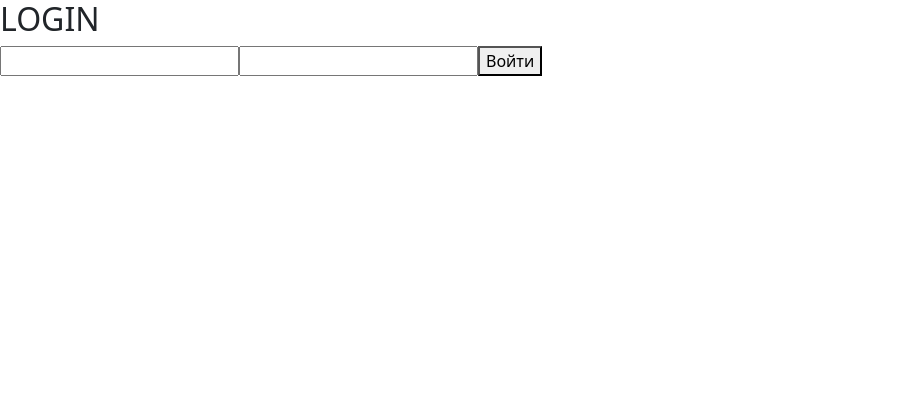
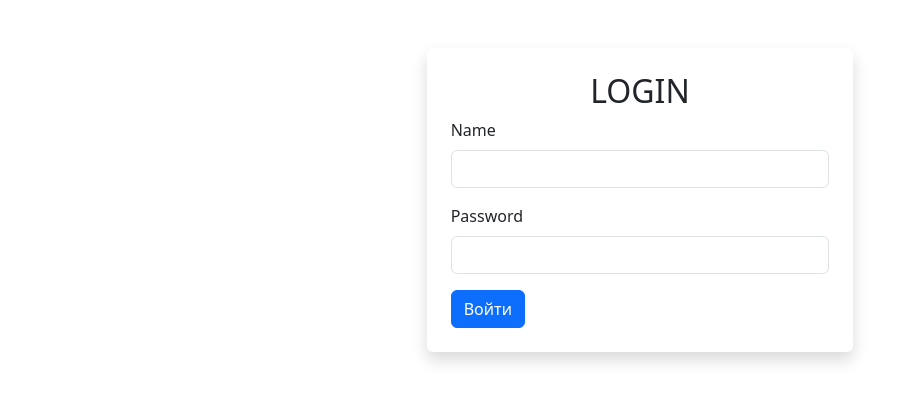
Before and after one commit to Warckut/frontend-project-12, a React (Create React App) app in the folder frontend/: page /login in a window 1280 px wide. Shown: the top 402 px of the page, without its empty margins (0-919 px from the left). Built offline with nearby package versions, Linux system fonts and the light colour scheme.

Commit message:
added auth

```diff
--- a/frontend/src/components/App.jsx
+++ b/frontend/src/components/App.jsx
@@ -1,19 +1,68 @@
-import { BrowserRouter, Routes, Route } from 'react-router-dom';
+import {
+  BrowserRouter,
+  Routes,
+  Route,
+  Navigate,
+  useLocation,
+} from 'react-router-dom';
 
-import React from 'react';
+import React, { useMemo, useState, useEffect } from 'react';
+import AuthContext from '../context';
+import useAuth from '../hooks';
+
 import Login from '../pages/Login';
 import NoMatch from '../pages/NoMatch';
+import Chat from '../pages/Chat';
+
+const AuthProvider = ({ children }) => {
+  const [loggedIn, setLoggedIn] = useState(false);
+
+  const logIn = () => setLoggedIn(true);
+  const logOut = () => {
+    localStorage.removeItem('userId');
+    setLoggedIn(false);
+  };
+
+  useEffect(() => {
+    const userId = localStorage.getItem('userId');
+    if (userId) logIn();
+  }, []);
+
+  const memoCallback = useMemo((() => ({ loggedIn, logIn, logOut })), [loggedIn]);
+
+  return (
+    <AuthContext.Provider value={memoCallback}>
+      {children}
+    </AuthContext.Provider>
+  );
+};
+
+const PrivateRoute = ({ children }) => {
+  const auth = useAuth();
+  const location = useLocation();
+
+  return (
+    auth.loggedIn ? children : <Navigate to="/login" state={{ from: location }} />
+  );
+};
 
 const App = () => (
-  <div className="App">
+  <AuthProvider>
     <BrowserRouter>
       <Routes>
-        <Route path="" />
+        <Route
+          path=""
+          element={(
+            <PrivateRoute>
+              <Chat />
+            </PrivateRoute>
+          )}
+        />
         <Route path="login" element={<Login />} />
         <Route path="*" element={<NoMatch />} />
       </Routes>
     </BrowserRouter>
-  </div>
+  </AuthProvider>
 );
 
 export default App;
--- /dev/null
+++ b/frontend/src/context/index.js
@@ -0,0 +1,5 @@
+import { createContext } from 'react';
+
+const AuthContext = createContext({});
+
+export default AuthContext;
--- /dev/null
+++ b/frontend/src/hooks/index.js
@@ -0,0 +1,9 @@
+/* eslint-disable functional/no-conditional-statements */
+/* eslint-disable functional/no-expression-statements */
+import { useContext } from 'react';
+
+import authContext from '../context';
+
+const useAuth = () => useContext(authContext);
+
+export default useAuth;
--- a/frontend/src/pages/Login.jsx
+++ b/frontend/src/pages/Login.jsx
@@ -1,21 +1,39 @@
 import React from 'react';
+import {
+  Navigate,
+  useLocation,
+} from 'react-router-dom';
 import { Formik } from 'formik';
+import { Form, Button } from 'react-bootstrap';
 import * as yup from 'yup';
+import axios from 'axios';
+
+import useAuth from '../hooks';
+import routes from '../../../routes';
 
 const schema = yup.object().shape({
-  name: yup.string().required(),
+  username: yup.string().required(),
   password: yup.string().required(),
 });
 
-const Login = () => (
-  <>
-    <h2>LOGIN</h2>
+const Login = () => {
+  const location = useLocation();
+  const { loggedIn, logIn } = useAuth();
+
+  if (loggedIn) {
+    return <Navigate to="/" state={{ from: location }} />;
+  }
+
+  return (
     <Formik
-      initialValues={{ name: '', password: '' }}
+      initialValues={{ username: '', password: '' }}
       validationSchema={schema}
       onSubmit={(values) => {
-        // eslint-disable-next-line functional/no-expression-statements
-        console.log(values);
+        axios.post(routes.loginPath(), values).then((response) => {
+          console.log(response);
+          window.localStorage.setItem('userId', response.data.token);
+          logIn();
+        });
       }}
     >
       {({
@@ -27,28 +45,37 @@ const Login = () => (
         handleSubmit,
         isSubmitting,
       }) => (
-        <form onSubmit={handleSubmit}>
-          { errors.name && touched.name && errors.name }
-          <input
+        <Form className="col-4 mt-5 mx-auto shadow p-4 mb-5 bg-body rounded" onSubmit={handleSubmit}>
+          <h2 className="text-center">LOGIN</h2>
+          <Form.Group className="mb-3">
+            <Form.Label htmlFor="nameInput">Name</Form.Label>
+            <Form.Control
               type="text"
-            name="name"
+              name="username"
+              className="form-control"
               onBlur={handleBlur}
-            value={values.name}
+              value={values.username}
               onChange={handleChange}
             />
-          { errors.password && touched.password && errors.password }
-          <input
+            { errors.username && touched.username && <p style={{ color: 'red' }}>{errors.username}</p> }
+          </Form.Group>
+          <Form.Group className="mb-3">
+            <Form.Label>Password</Form.Label>
+            <Form.Control
               type="password"
               name="password"
+              className="form-control"
               onBlur={handleBlur}
               value={values.password}
               onChange={handleChange}
             />
-          <button type="submit" disabled={isSubmitting}>Войти</button>
-        </form>
+            { errors.password && touched.password && <p style={{ color: 'red' }}>{errors.password}</p> }
+          </Form.Group>
+          <Button type="submit" disabled={isSubmitting}>Войти</Button>
+        </Form>
       )}
     </Formik>
-  </>
   );
+};
 
 export default Login;
```
Lines whose indentation alone changed are shown as unchanged.
